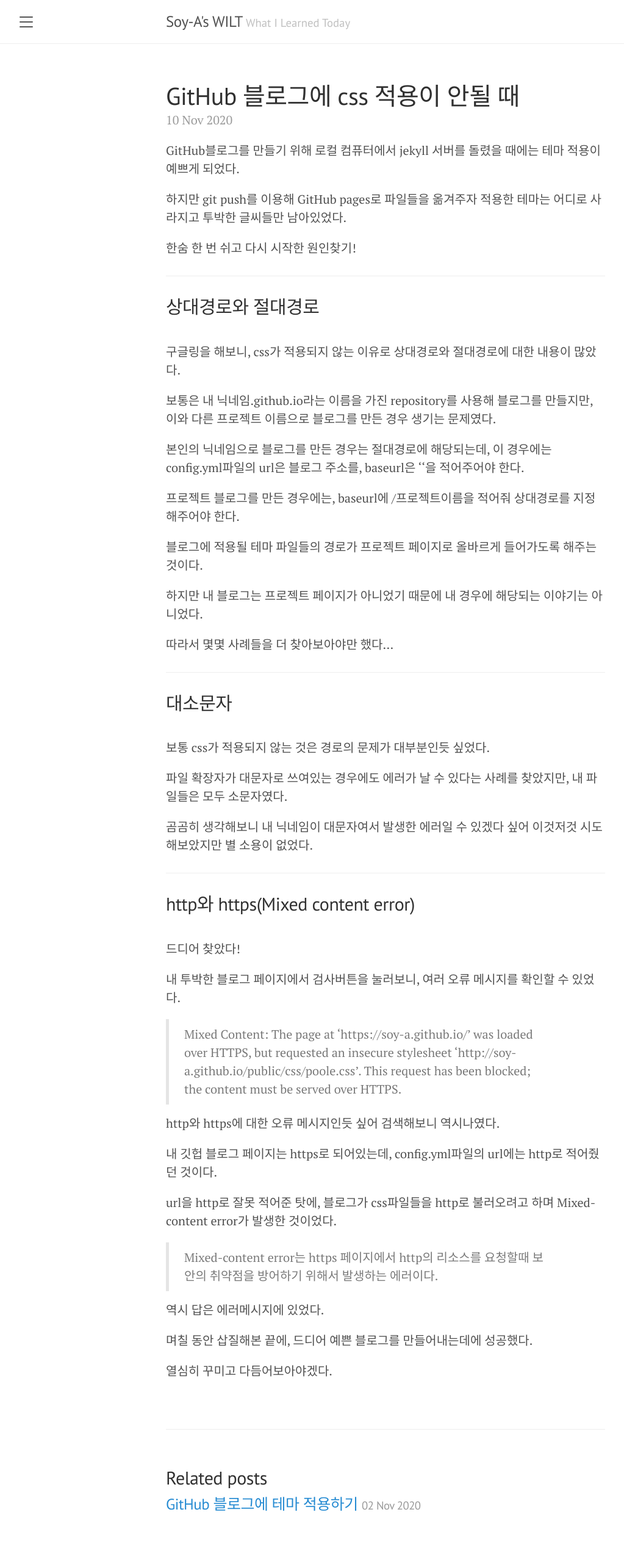
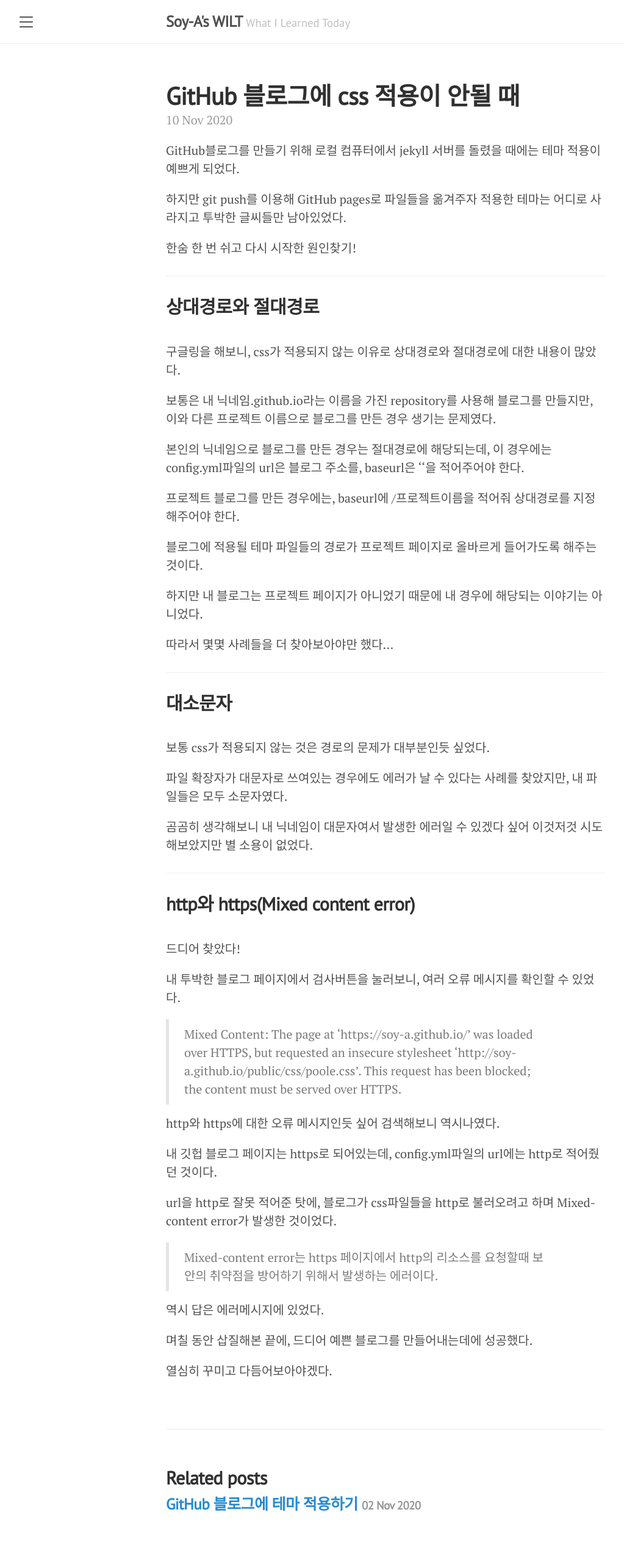
Before and after one commit to soy-A/soy-a.github.io, a Jekyll site: the page built from _posts/2020-11-10-css-not-working-on-GitHub-Pages.md, in a window 1280 px wide. Shown: the whole page at 61% size, without its empty margins (8-1031 px from the left). Built offline with Jekyll 4.4.1, drawn with Linux system fonts in a browser that asks for light colours; comment, search, counter and statistics services are not loaded.

Commit message:
Change fonts

```diff
--- a/public/css/lanyon.css
+++ b/public/css/lanyon.css
@@ -35,18 +35,21 @@
  */
 
 /* Prevent scroll on narrow devices */
+
+@import url('https://fonts.googleapis.com/css2?family=Noto+Sans+KR:wght@100;300&display=swap');
+
 html,
 body {
   overflow-x: hidden;
 }
 
 html {
-  font-family: "PT Serif", Georgia, "Times New Roman", serif;
+  font-family: "PT Serif", 'Noto Sans KR';
 }
 
 h1, h2, h3, h4, h5, h6 {
-  font-family: "PT Sans", Helvetica, Arial, sans-serif;
-  font-weight: 400;
+  font-family: "PT Sans", 'Noto Sans KR';
+  font-weight: 700;
   color: #313131;
   letter-spacing: -.025rem;
 }
@@ -148,7 +151,7 @@ h1, h2, h3, h4, h5, h6 {
   width: 14rem;
   visibility: hidden;
   overflow-y: auto;
-  font-family: "PT Sans", Helvetica, Arial, sans-serif;
+  font-family: "PT Sans", 'Nanum Gothic';
   font-size: .875rem; /* 15px */
   color: rgba(255,255,255,.6);
   background-color: #202020;
@@ -312,6 +315,7 @@ a.sidebar-nav-item:focus {
 .post-title,
 .post-title a {
   color: #303030;
+  font-weight: 700;
 }
 .page-title,
 .post-title {
@@ -363,7 +367,7 @@ a.sidebar-nav-item:focus {
   overflow: hidden; /* clearfix */
   margin-left: -1rem;
   margin-right: -1rem;
-  font-family: "PT Sans", Helvetica, Arial, sans-serif;
+  font-family: "PT Sans", 'Noto Sans KR';
   color: #ccc;
   text-align: center;
 }
--- a/public/css/poole.css
+++ b/public/css/poole.css
@@ -41,6 +41,8 @@
           box-sizing: border-box;
 }
 
+@import url('https://fonts.googleapis.com/css2?family=Noto+Sans+KR:wght@100;300&display=swap');
+
 html,
 body {
   margin: 0;
@@ -48,7 +50,7 @@ body {
 }
 
 html {
-  font-family: "Helvetica Neue", Helvetica, Arial, sans-serif;
+  font-family: "Helvetica Neue", Helvetica, Arial, sans-serif, 'Noto Sans KR';
   font-size: 16px;
   line-height: 1.5;
 }
@@ -389,7 +391,7 @@ tbody tr:nth-child(odd) th {
   overflow: hidden; /* clearfix */
   margin-left: -1rem;
   margin-right: -1rem;
-  font-family: "PT Sans", Helvetica, Arial, sans-serif;
+  font-family: "PT Sans", Helvetica, Arial, sans-serif, 'Nanum Gothic';
   color: #ccc;
   text-align: center;
 }
```
